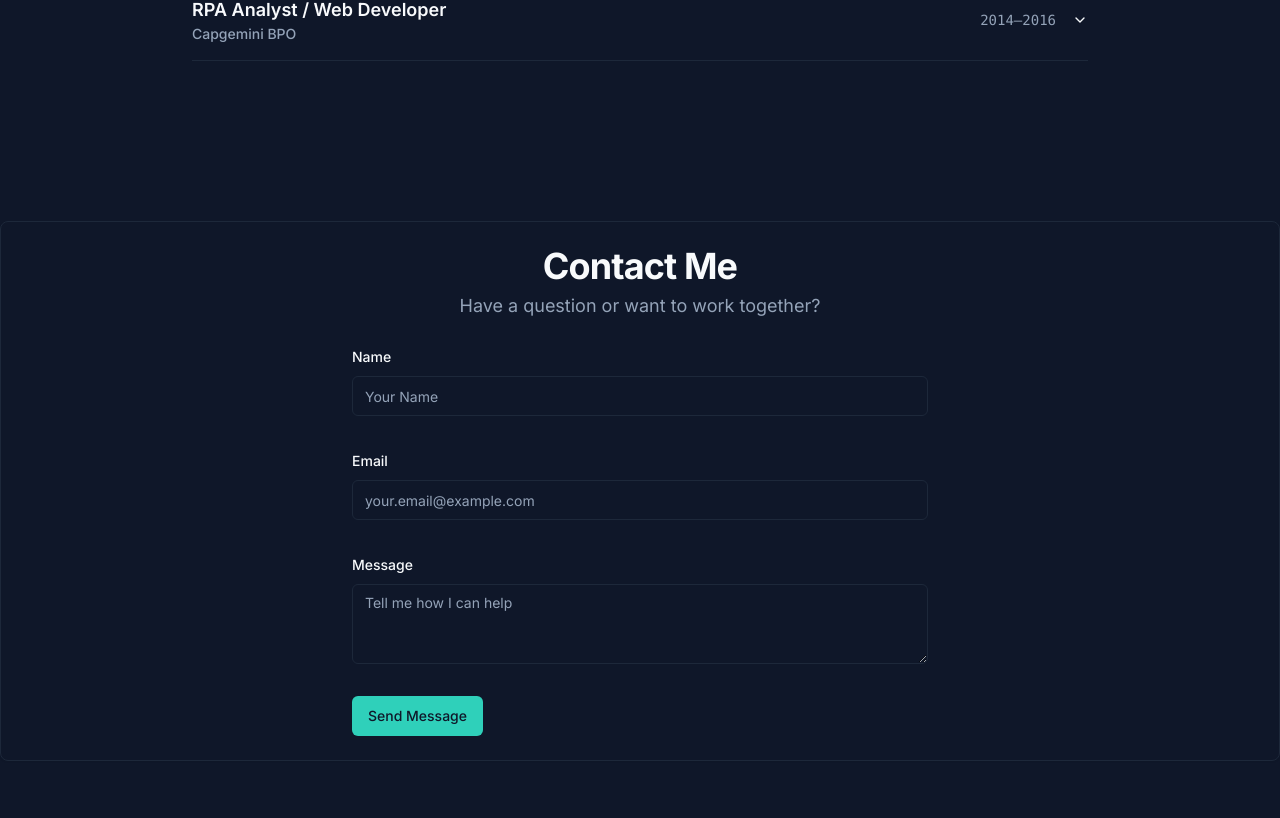
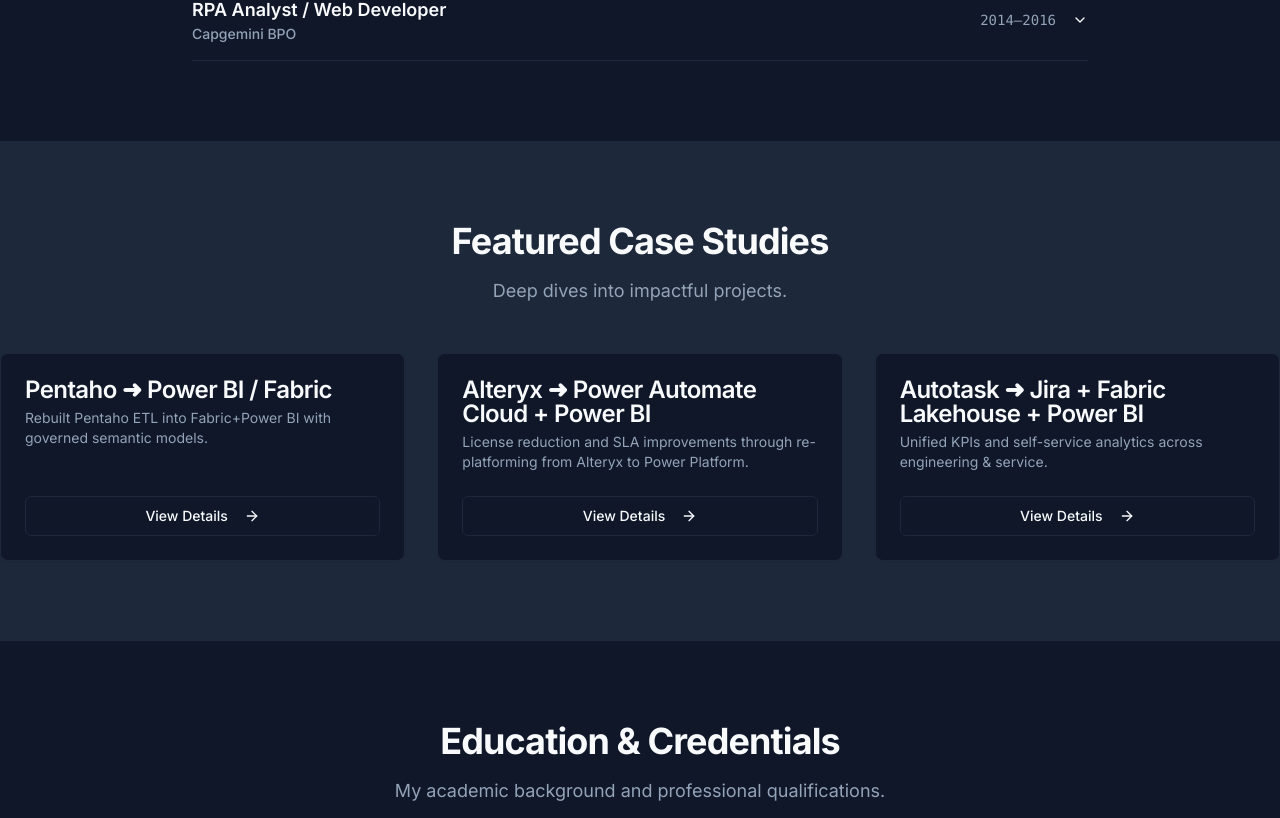
Before and after one commit to BernydotJar/Eduardo_Sacahui_Resume, a Next.js app: page / in a window 1280 px wide. Shown: the part 3742-4560 px from the top of the page. Built offline with nearby package versions, Linux system fonts and the light colour scheme.

Commit message:
Restoring education tab

```diff
--- a/src/app/page.tsx
+++ b/src/app/page.tsx
@@ -97,6 +97,8 @@ export default function Home() {
         <div id="tour-step-3">
           <Experience />
         </div>
+        <CaseStudies onCardClick={(id) => openDrawer('project', id)} />
+        <Education />
         <div id="tour-step-4">
           <Contact />
         </div>
--- a/src/components/sections/CaseStudies.tsx
+++ b/src/components/sections/CaseStudies.tsx
@@ -2,9 +2,9 @@ import { projects } from '@/lib/data';
 import CaseStudyCard from '@/components/ui/CaseStudyCard';
 
 const caseStudyIds = [
-    'ops-second-brain',
-    'rag-knowledge-services',
-    'orchestrator-k8s',
+  'pentaho-to-powerbi',
+  'alteryx-to-powerautomate',
+  'autotask-to-jira-fabric'
 ];
 
 const caseStudies = projects.filter(p => caseStudyIds.includes(p.id));
@@ -14,6 +14,8 @@ interface CaseStudiesProps {
 }
 
 const CaseStudies = ({ onCardClick }: CaseStudiesProps) => {
+    if (caseStudies.length === 0) return null;
+
     return (
         <section id="casestudies" className="bg-secondary">
             <div className="container">
```
